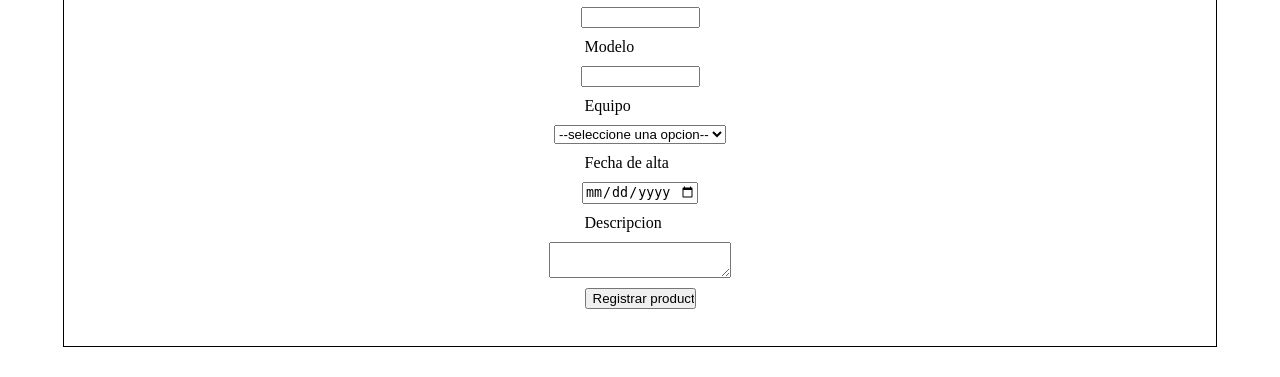
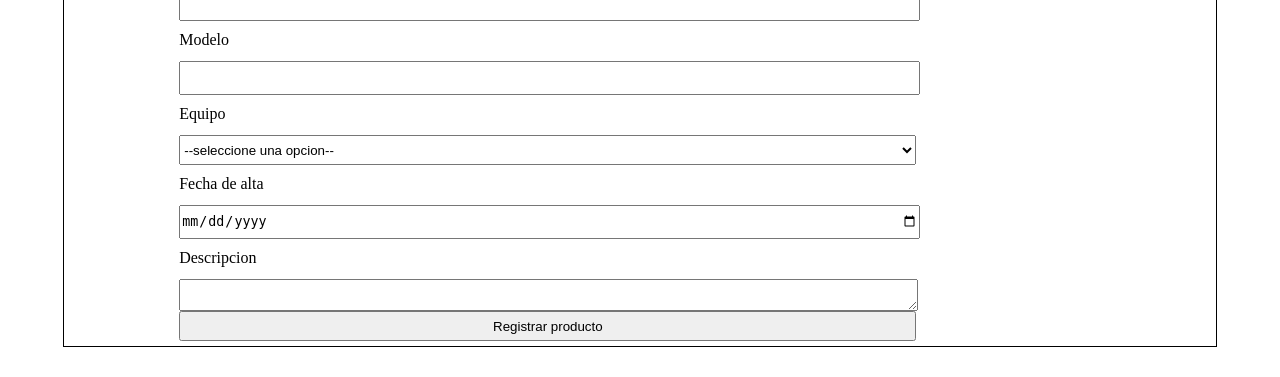
Before and after one commit to ivan-burgio/inventario-trabajo, a PHP site: page /registro.php in a window 1280 px wide. Shown: the part 423-800 px from the top of the page. Run offline with PHP 8.4, Linux system fonts and the light colour scheme.

Commit message:
Modificacion de estilos en formulario

```diff
--- a/css/style.css
+++ b/css/style.css
@@ -15,13 +15,11 @@
 
 a img {
 
-    width: 100px;
+    width: 50px;
 }
 
 .container {
 
-    display: flex;
-    align-items: center;
     margin-top: 5%;
     width: 90%;
     min-height: 500px;
@@ -32,14 +30,25 @@ a img {
 #form {
 
     display: grid;
-    gap: 10px;
+    width: 80%;
     grid-template-rows: 1fr;
+    justify-items: start;
 }
 
 label,
-input {
+input,
+select,
+textarea {
 
-    width: 60%;
+    width: 80%;
+    margin: 0px;
+    padding: 0px;
+    height: 30px;
+}
+
+label {
+
+    margin-top: 10px;
 }
 
 /* spacing */
```
